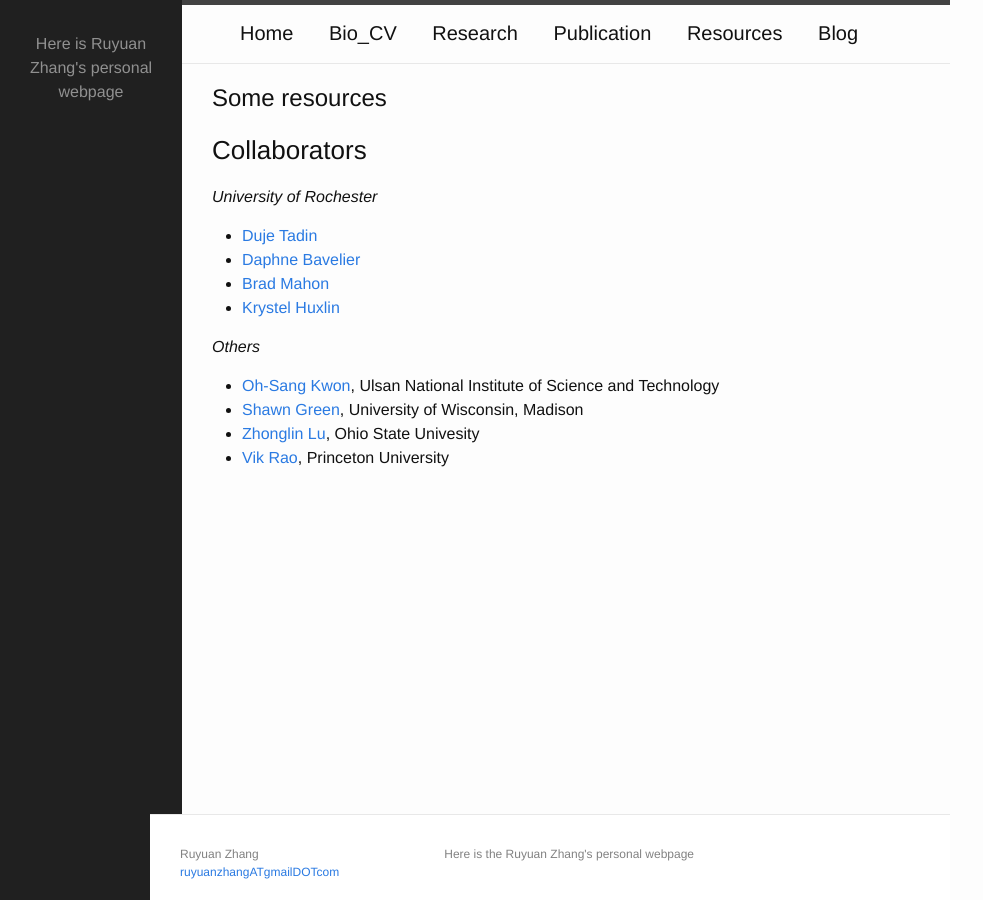
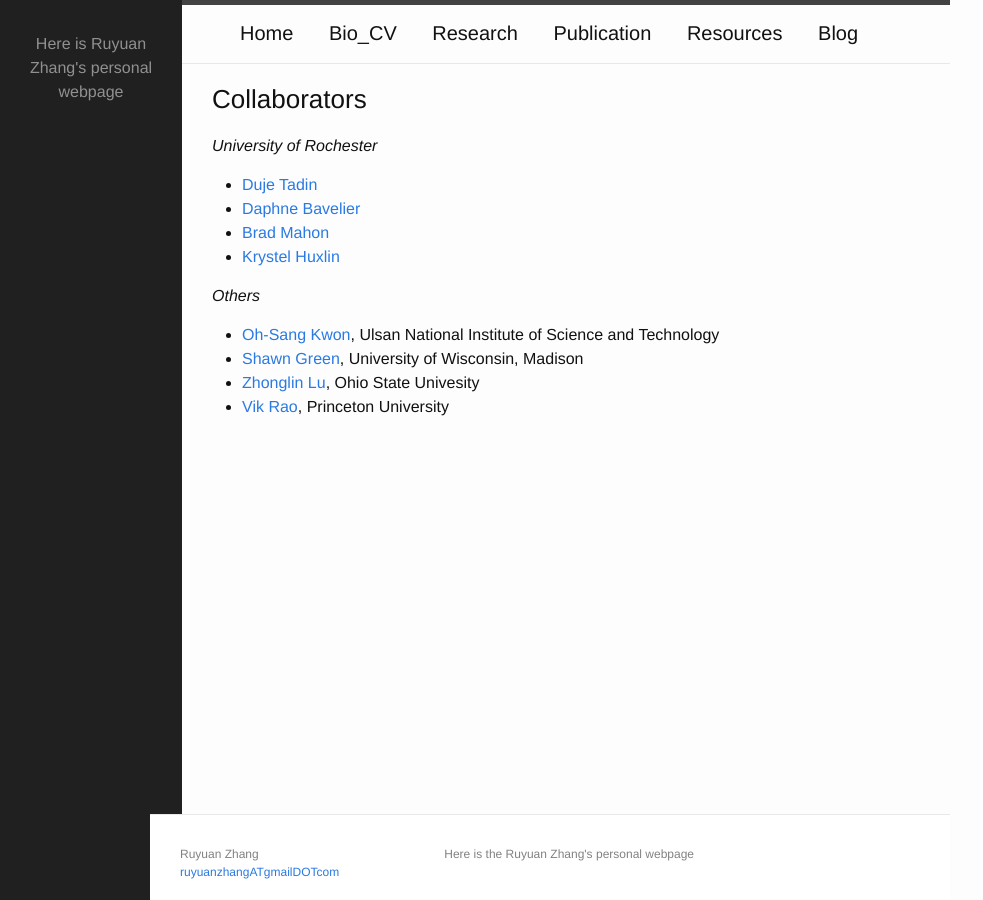
Before and after one commit to ruyuanzhang/ruyuanzhang.github.io, a Jekyll site: the page built from Resources.md, in a window 1280 px wide. Shown: the whole page, without its empty margins (0-983 px from the left). Built offline with Jekyll 4.4.1, drawn with Linux system fonts in a browser that asks for light colours.

Commit message:
delete some stuff from Resource.md

```diff
--- a/Resources.md
+++ b/Resources.md
@@ -4,9 +4,6 @@ title:  Resources
 date:   2016-03-18 19:16:02 -0500
 
 ---
-# Some resources
-
-
 
 
 
```
